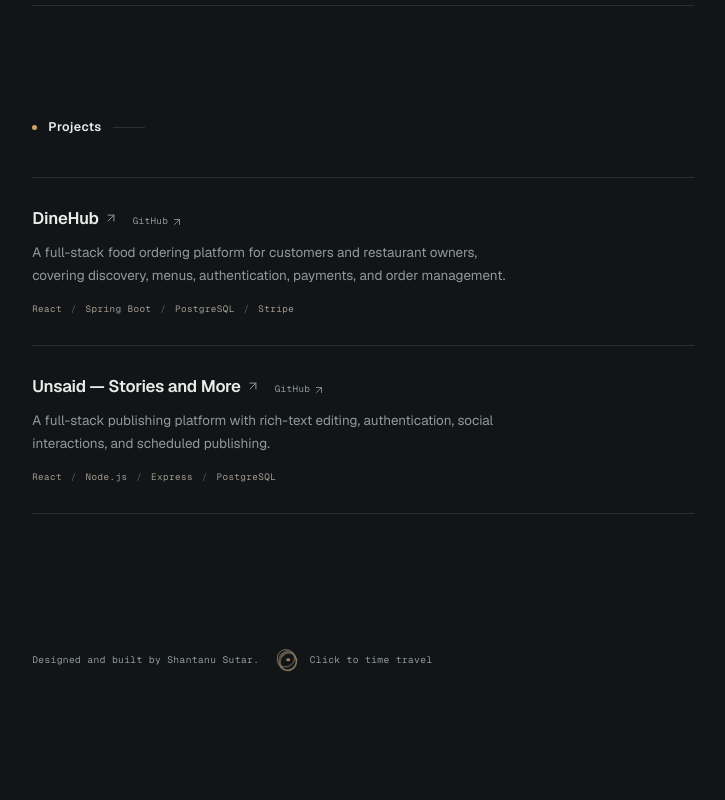
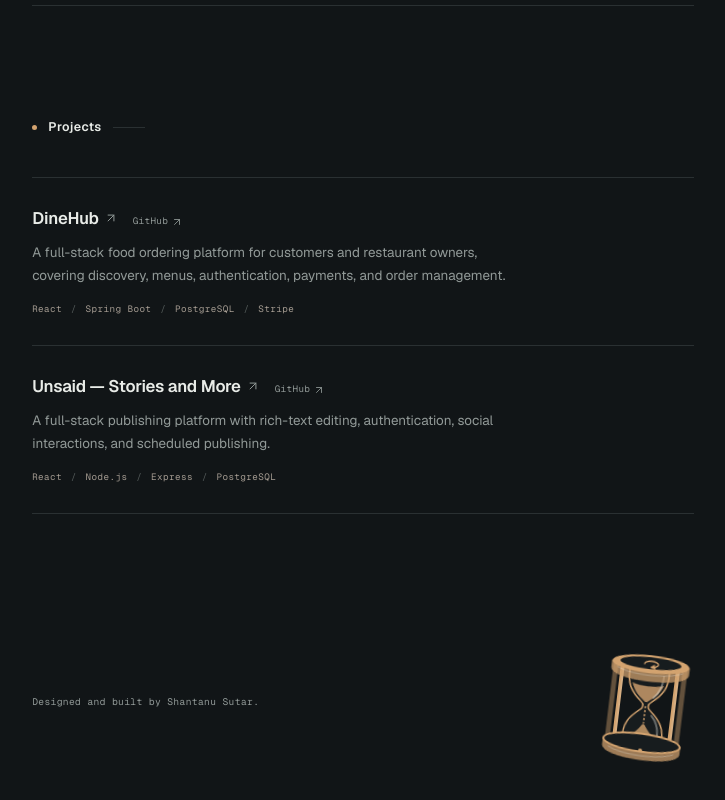
Before and after one commit to ShantanuSutar/Portfolio-2, a Next.js app: page / in a window 1280 px wide. Shown: the part 834-1634 px from the top of the page, without its empty margins (535-1260 px from the left). Before the commit the page ends 1560 px from the top, so only its background shows below. Built offline with nearby package versions, Linux system fonts and the light colour scheme; no server answers.

Commit message:
fix: fixed portfolio navigation issue

```diff
--- a/src/app/globals.css
+++ b/src/app/globals.css
@@ -756,77 +756,54 @@ ol {
 }
 
 .time-travel-trigger {
-  display: inline-flex;
-  align-items: center;
-  gap: 0.55rem;
-  min-height: 2.25rem;
+  display: block;
+  flex: 0 0 auto;
+  align-self: flex-end;
+  width: 6rem;
+  height: 7.5rem;
+  margin-left: auto;
   padding: 0;
   border: 0;
+  border-radius: 0.25rem;
   background: transparent;
-  color: var(--muted);
   cursor: pointer;
-  font: inherit;
-  letter-spacing: inherit;
-  text-decoration: underline;
-  text-decoration-color: transparent;
-  text-underline-offset: 0.3em;
-  transition:
-    color var(--interaction-duration) var(--interaction-easing),
-    text-decoration-color var(--interaction-duration) var(--interaction-easing),
-    transform var(--interaction-duration) var(--interaction-easing);
+  perspective: 30rem;
+  touch-action: manipulation;
+  transition: transform 240ms var(--interaction-easing);
 }
 
-.time-travel-trigger__symbol {
-  position: relative;
-  width: 1.6rem;
-  height: 1.6rem;
-  flex: 0 0 auto;
-  opacity: 0.72;
-  transition: opacity var(--interaction-duration) var(--interaction-easing);
+.time-travel-trigger__object {
+  display: block;
+  width: 100%;
+  height: 100%;
+  overflow: visible;
+  transform: rotateZ(-7deg);
+  transform-origin: center;
+  animation: time-travel-object-spin 12s linear infinite;
 }
 
-.time-travel-trigger__symbol > span {
-  position: absolute;
-  inset: 0.22rem;
-  border: 1px solid color-mix(in srgb, var(--accent) 72%, var(--foreground));
-  border-radius: 52% 48% 57% 43%;
-  animation: time-travel-turn 14s linear infinite;
-  transform-origin: 48% 52%;
-}
-
-.time-travel-trigger__symbol > span:nth-child(2) {
-  inset: 0.31rem 0.14rem 0.14rem 0.31rem;
-  border-radius: 46% 54% 44% 56%;
-  animation-duration: 18s;
-  animation-direction: reverse;
-}
-
-.time-travel-trigger__symbol > span:nth-child(3) {
-  inset: 0.15rem 0.34rem 0.34rem 0.15rem;
-  border-color: color-mix(in srgb, var(--accent) 42%, var(--muted));
-  border-radius: 58% 42% 49% 51%;
-  animation-duration: 11s;
-}
-
-.time-travel-trigger__symbol > i {
-  position: absolute;
-  top: 50%;
-  left: 50%;
-  width: 0.22rem;
-  height: 0.22rem;
-  border-radius: 50%;
-  background: var(--accent);
-  content: "";
-  transform: translate(-50%, -50%);
+.time-travel-trigger__sand {
+  animation: time-travel-sand-fall 700ms linear infinite;
 }
 
 .time-travel-trigger:focus-visible {
-  color: var(--foreground);
-  text-decoration-color: currentColor;
+  transform: translateY(-7px);
 }
 
-.time-travel-trigger:focus-visible .time-travel-trigger__symbol {
-  opacity: 1;
+@keyframes time-travel-object-spin {
+  from {
+    transform: rotateY(0turn) rotateZ(-7deg);
+  }
+
+  to {
+    transform: rotateY(1turn) rotateZ(-7deg);
+  }
+}
+
+@keyframes time-travel-sand-fall {
+  to {
+    stroke-dashoffset: -4;
+  }
 }
 
 .time-travel-overlay {
@@ -914,6 +891,7 @@ ol {
 .time-travel-portal {
   inset: 0;
   z-index: 0;
+  pointer-events: none;
 }
 
 .time-travel-portal > span {
@@ -976,6 +954,8 @@ ol {
 }
 
 .time-travel-dialog__link {
+  position: relative;
+  z-index: 2;
   display: inline-flex;
   align-items: center;
   justify-content: center;
@@ -1037,17 +1017,7 @@ ol {
 
 @media (hover: hover) and (pointer: fine) and (prefers-reduced-motion: no-preference) {
   .time-travel-trigger:hover {
-    color: var(--foreground);
-    text-decoration-color: currentColor;
-    transform: translateY(-1px);
-  }
-
-  .time-travel-trigger:hover .time-travel-trigger__symbol {
-    opacity: 1;
-  }
-
-  .time-travel-trigger:hover .time-travel-trigger__symbol > span {
-    animation-duration: 4.5s;
+    transform: translateY(-7px);
   }
 
   .time-travel-dialog__close:hover {
@@ -1135,7 +1105,8 @@ ol {
   }
 
   .time-travel-trigger {
-    min-height: 2.75rem;
+    width: 4.75rem;
+    height: 5.9375rem;
   }
 
   .content-area {
@@ -1258,7 +1229,8 @@ ol {
     transform: none !important;
   }
 
-  .time-travel-trigger__symbol > span,
+  .time-travel-trigger__object,
+  .time-travel-trigger__sand,
   .time-travel-portal > span {
     animation: none;
   }
--- a/src/components/ui/footer-easter-egg.tsx
+++ b/src/components/ui/footer-easter-egg.tsx
@@ -170,13 +170,76 @@ export function FooterEasterEgg() {
         aria-controls={dialogId}
         onClick={() => setIsOpen(true)}
       >
-        <span className="time-travel-trigger__symbol" aria-hidden="true">
-          <span />
-          <span />
-          <span />
-          <i />
-        </span>
-        <span>Click to time travel</span>
+        <svg
+          className="time-travel-trigger__object"
+          width="96"
+          height="120"
+          viewBox="0 0 96 120"
+          aria-hidden="true"
+          focusable="false"
+          fill="none"
+        >
+          <g strokeLinejoin="round" strokeLinecap="round">
+            <path
+              d="M13 25v72m70-72v72"
+              stroke="var(--accent)"
+              strokeWidth="5"
+              opacity="0.42"
+            />
+            <path
+              d="M28 28c-1 16 4 23 15 32 3 2 3 6 0 8-11 9-16 16-15 32h40c1-16-4-23-15-32-3-2-3-6 0-8 11-9 16-16 15-32Z"
+              fill="var(--surface)"
+              stroke="var(--accent)"
+              strokeWidth="1.5"
+            />
+            <path
+              d="M32 42c3 8 8 13 15 18h2c7-5 12-10 15-18-9 3-23 3-32 0Z"
+              fill="var(--accent)"
+              opacity="0.8"
+            />
+            <path
+              d="M31 98c3-3 8-5 12-10 2-2 3-5 5-6 2 1 3 4 5 6 4 5 9 7 12 10Z"
+              fill="var(--accent)"
+              opacity="0.8"
+            />
+            <path
+              className="time-travel-trigger__sand"
+              d="M48 64v17"
+              stroke="var(--accent)"
+              strokeWidth="1.5"
+              strokeDasharray="1 3"
+            />
+            <path
+              d="M33 33c0 10 2 16 8 22m-8 37c0-8 3-14 8-19"
+              stroke="var(--foreground)"
+              strokeWidth="2"
+              opacity="0.38"
+            />
+            <path
+              d="M20 27v73m56-73v73"
+              stroke="var(--accent)"
+              strokeWidth="4"
+            />
+            <path
+              d="M19 29v69m56-69v69"
+              stroke="var(--foreground)"
+              opacity="0.32"
+            />
+            <path
+              d="M9 22v7c0 6 17 10 39 10s39-4 39-10v-7M9 101v7c0 6 17 10 39 10s39-4 39-10v-7"
+              fill="var(--accent)"
+              stroke="var(--accent)"
+              opacity="0.72"
+            />
+            <ellipse cx="48" cy="101" rx="39" ry="9" fill="var(--surface)" stroke="var(--accent)" strokeWidth="2" />
+            <ellipse cx="48" cy="22" rx="39" ry="9" fill="var(--accent)" />
+            <ellipse cx="48" cy="21" rx="31" ry="6" fill="var(--surface)" />
+            <path d="M15 28c14 7 52 7 66 0m-66 81c14 7 52 7 66 0" stroke="var(--foreground)" opacity="0.3" />
+            <path d="M54 22a7 3 0 1 0-7 3m0 0-3-2m3 2-4 1" stroke="var(--accent)" strokeWidth="1.4" />
+            <circle cx="48" cy="109" r="2" fill="var(--accent)" />
+          </g>
+        </svg>
+        <span className="sr-only">Click to time travel</span>
       </button>
       {dialog}
     </>
```
